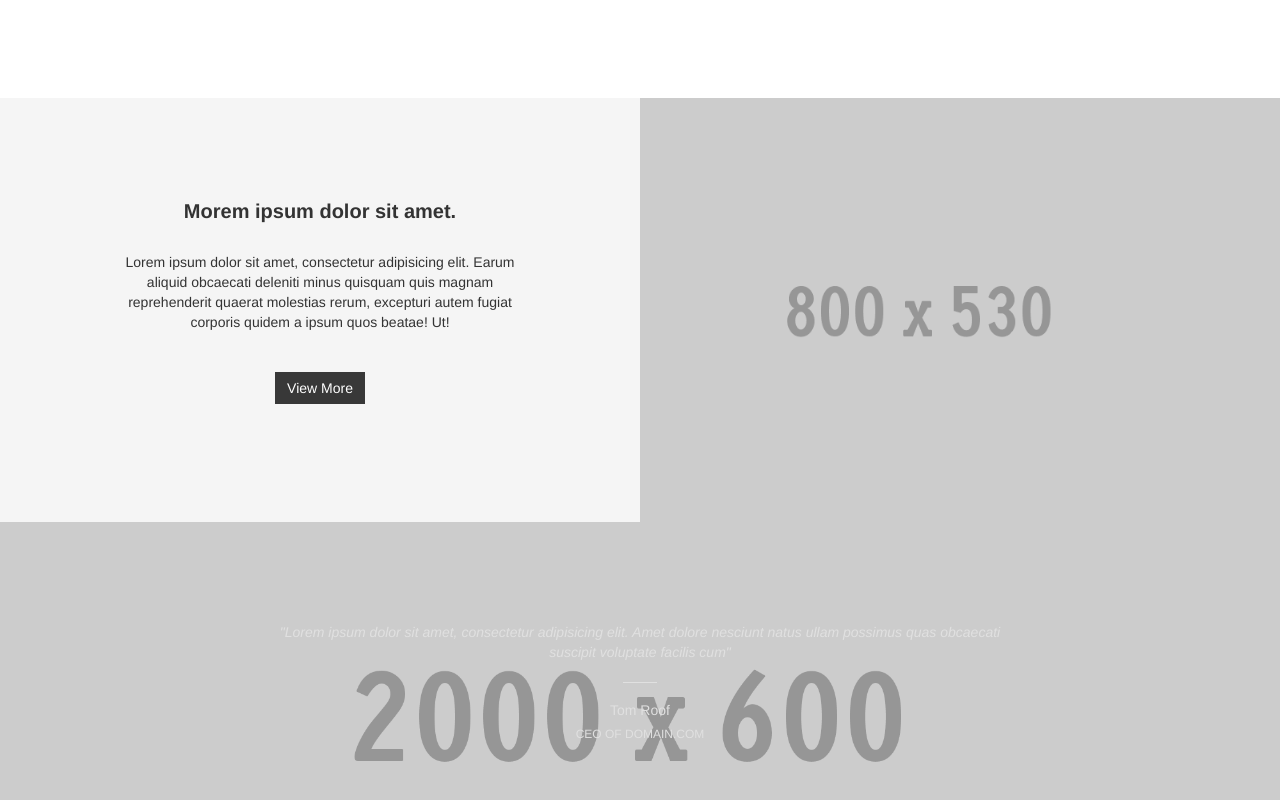
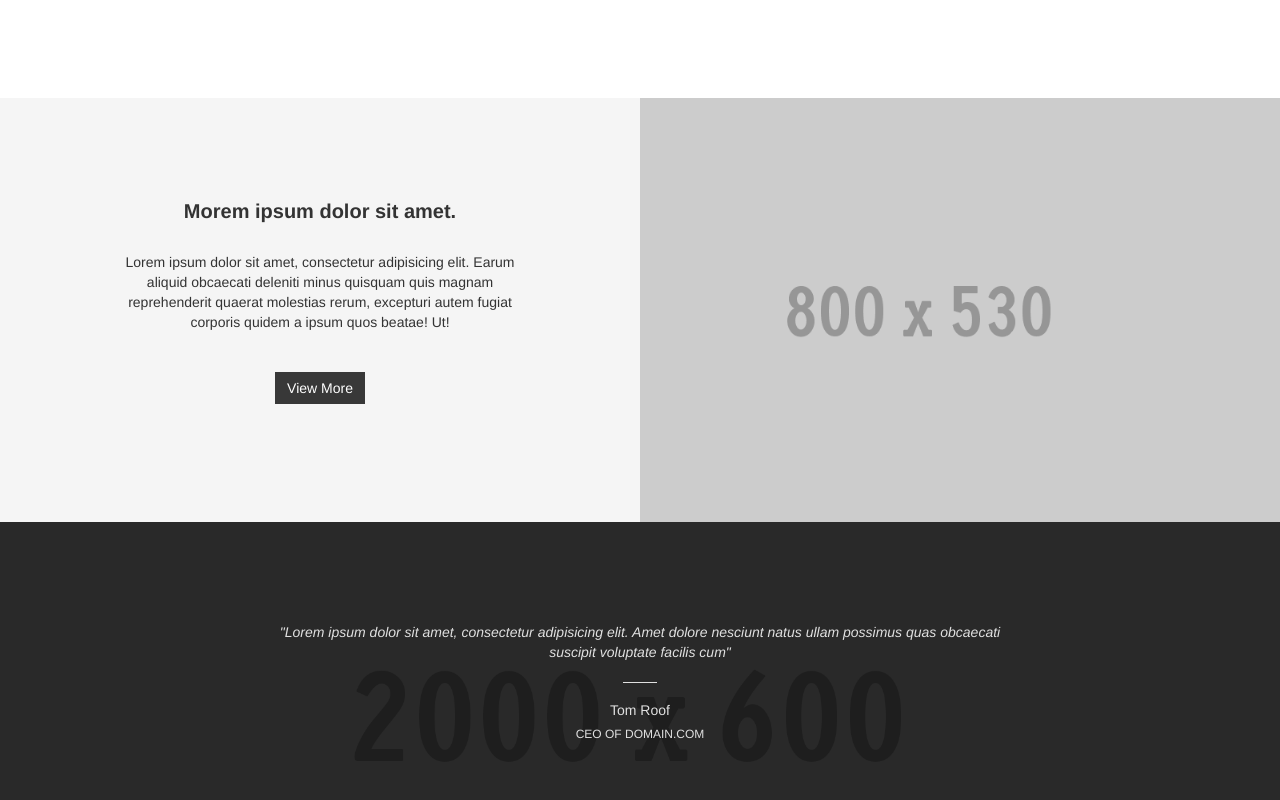
Before and after one commit to dongdevelop/Web, a plain HTML site: page index.html in a window 1280 px wide. Shown: the part 4011-4811 px from the top of the page. Drawn offline with nearby package versions, Linux system fonts and the light colour scheme.

Commit message:
第一次提交

```diff
--- a/css/style.css
+++ b/css/style.css
@@ -507,3 +507,12 @@ ul li{
     font-size: 12px;
     text-transform: uppercase;
 }
+.overlay{
+    background-color: #000;
+    position: absolute;
+    top: 0;
+    left: 0;
+    width: 100%;
+    height: 100%;
+    opacity: 0.8;
+}
```
